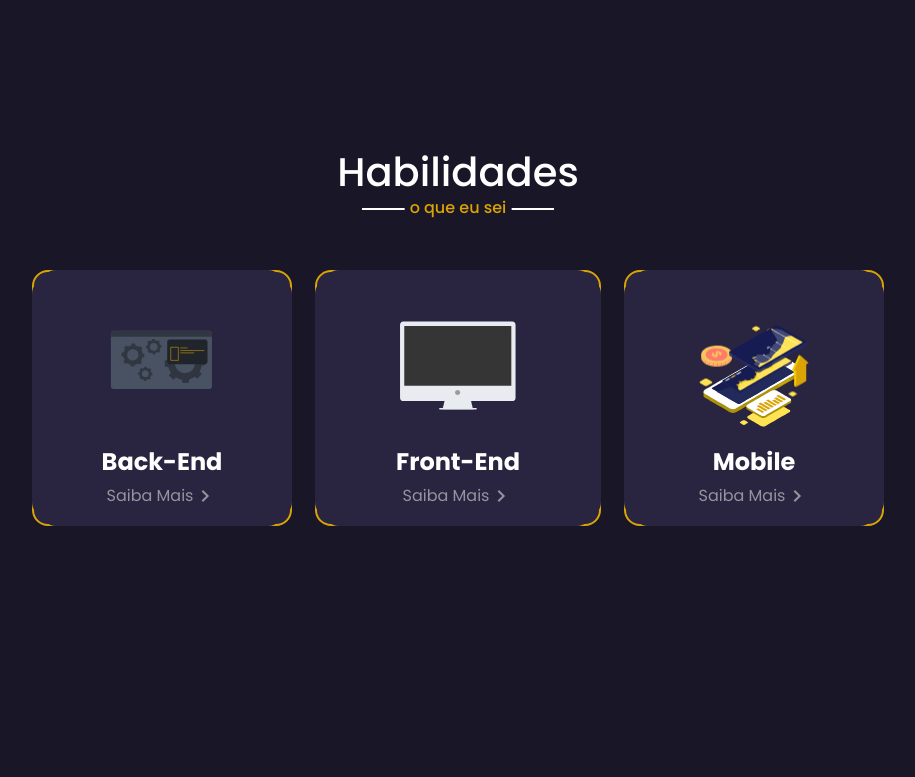
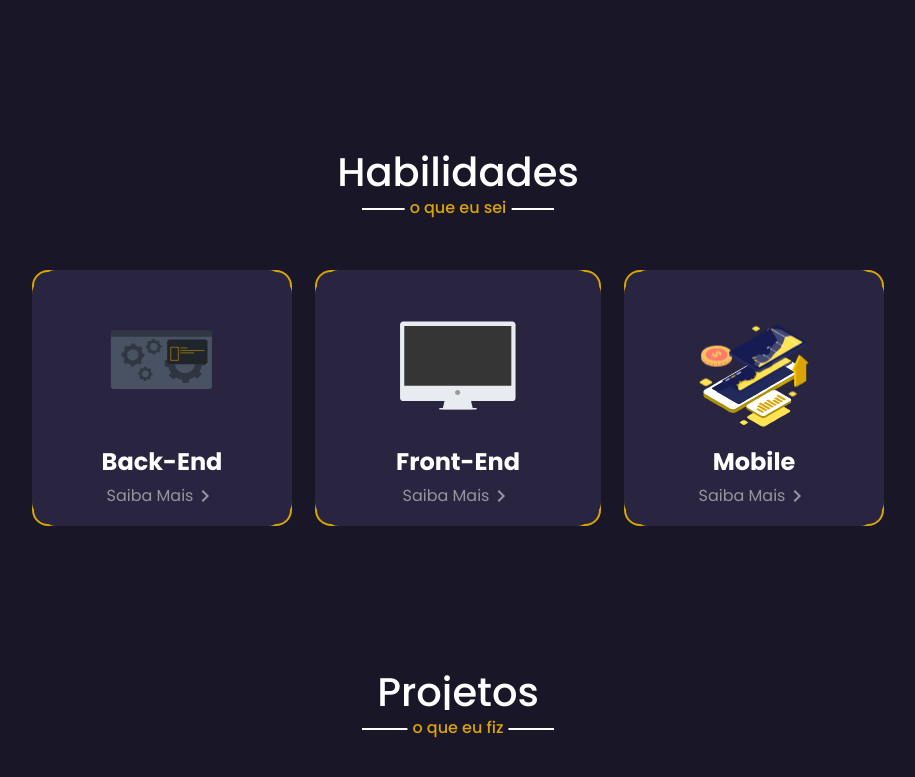
Before and after one commit to davidsonmarra/portfolio, a React (Create React App) app: page / in a window 1280 px wide. Shown: the part 1917-2694 px from the top of the page, without its empty margins (182-1097 px from the left). Before the commit the page ends 2571 px from the top, so only its background shows below. Built offline with nearby package versions, Linux system fonts and the light colour scheme.

Commit message:
att scrollreaveal

```diff
--- a/src/sections/AboutMe/index.tsx
+++ b/src/sections/AboutMe/index.tsx
@@ -60,6 +60,11 @@ export const AboutMe: React.FC<AboutMeProps> = ({ themeMode }) => {
           title="Sobre mim"
           subTitle="quem eu sou"
         />
+        <ScrollReveal
+        origin="top"
+        distance="3rem"
+        delay={1000}
+        >
         <Content>
             <Image
               src={uri}
@@ -81,6 +86,7 @@ export const AboutMe: React.FC<AboutMeProps> = ({ themeMode }) => {
             </TextContainer>
         </Content>
       </ScrollReveal>
+      </ScrollReveal>
       <ScrollReveal
         origin="top"
         distance="3rem"
@@ -90,7 +96,13 @@ export const AboutMe: React.FC<AboutMeProps> = ({ themeMode }) => {
             title="Qualificação"
             subTitle="minha jornada"
           />
+          <ScrollReveal
+            origin="top"
+            distance="3rem"
+            delay={1000}
+          >
             <TimeLine />
+          </ScrollReveal>
           </Qualifications>
       </ScrollReveal>
     </Container>
--- a/src/sections/Projects/index.tsx
+++ b/src/sections/Projects/index.tsx
@@ -1,10 +1,22 @@
 import React from 'react';
+import { Anchor } from '../../components/Anchor';
+import { ScrollReveal } from '../../components/ScrollReveal';
+import { SectionText } from '../../components/SectionText';
 import { Container } from './styles';
 
 export const Projects: React.FC = () => {
   return (
     <Container>
-
+      <Anchor id="projects" />
+      <ScrollReveal
+        origin="top"
+        distance="3rem"
+      >
+        <SectionText
+          title="Projetos"
+          subTitle="o que eu fiz"
+        />
+      </ScrollReveal>
     </Container>
   );
 }
```
Also changed, not shown: 1 other file (tests, documents, lock files or other folders). Lines whose indentation alone changed are shown as unchanged.
